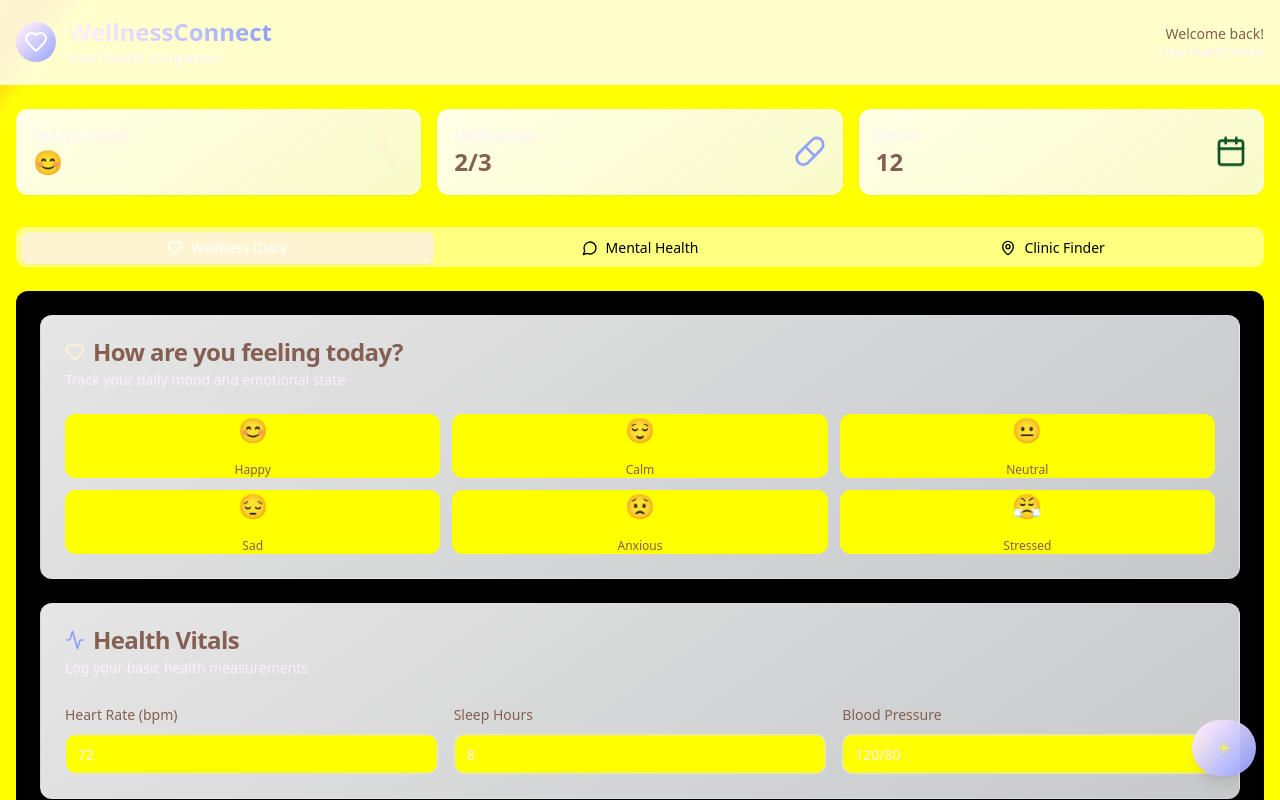
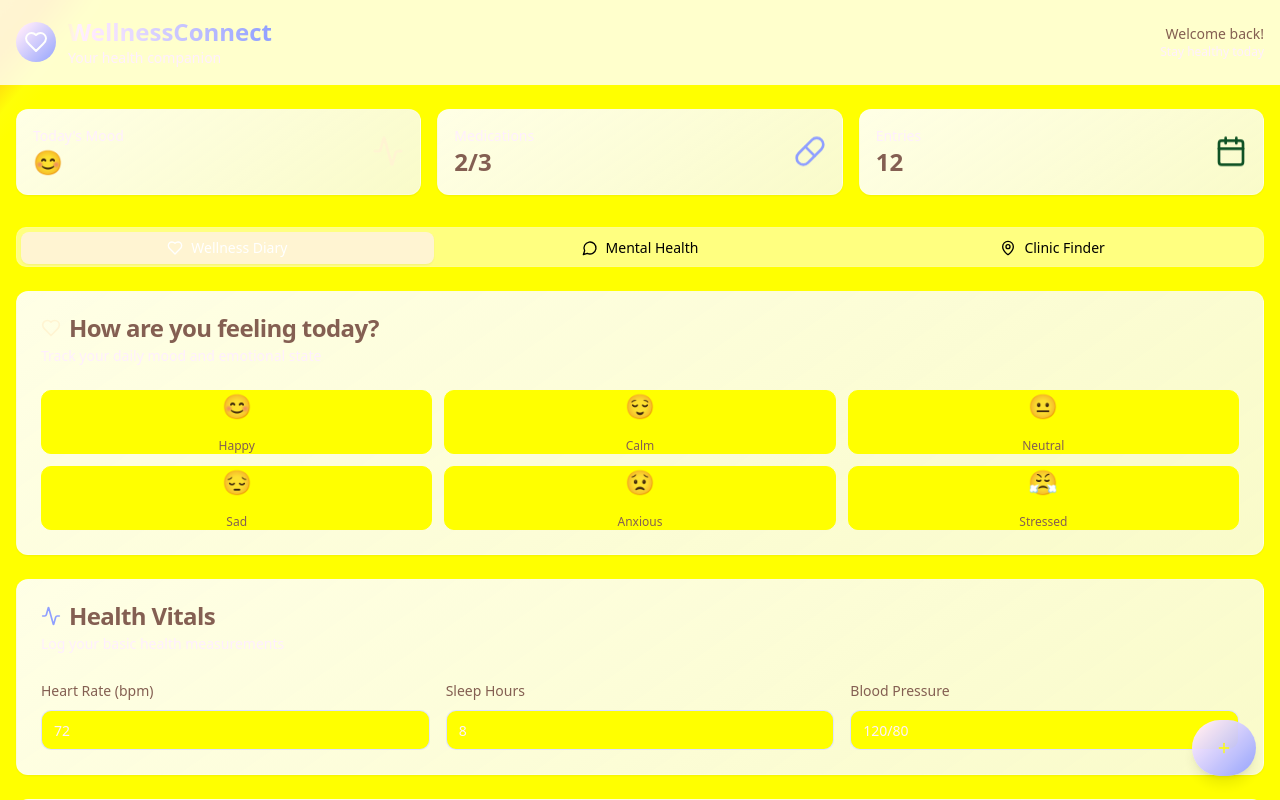
Before and after one commit to Erickimani7/solace-health-hub, a React (Vite) app: page / in a window 1280 px wide. Shown: the top 800 px of the page. Built offline with nearby package versions, Linux system fonts and the light colour scheme.

Commit message:
Remove black background
Remove the black background from the Wellness Diary, Mental Health Chatbot, and Clinic Finder sections.

```diff
--- a/src/pages/Index.tsx
+++ b/src/pages/Index.tsx
@@ -97,15 +97,15 @@ const Index = () => {
             </TabsTrigger>
           </TabsList>
 
-          <TabsContent value="diary" className="space-y-6 bg-black p-6 rounded-lg">
+          <TabsContent value="diary" className="space-y-6">
             <WellnessDiary />
           </TabsContent>
 
-          <TabsContent value="chatbot" className="space-y-6 bg-black p-6 rounded-lg">
+          <TabsContent value="chatbot" className="space-y-6">
             <MentalHealthChatbot />
           </TabsContent>
 
-          <TabsContent value="clinics" className="space-y-6 bg-black p-6 rounded-lg">
+          <TabsContent value="clinics" className="space-y-6">
             <ClinicFinder />
           </TabsContent>
         </Tabs>
```
